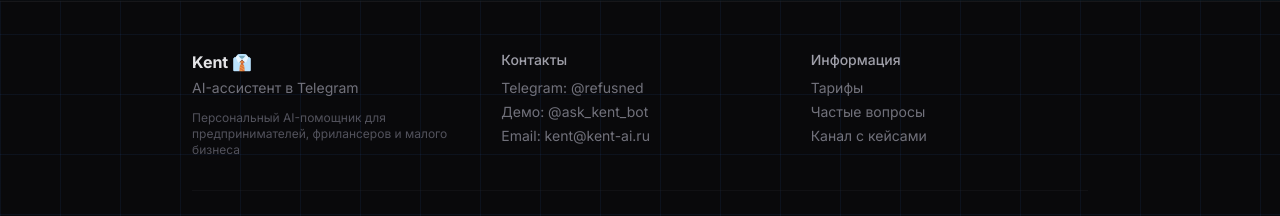
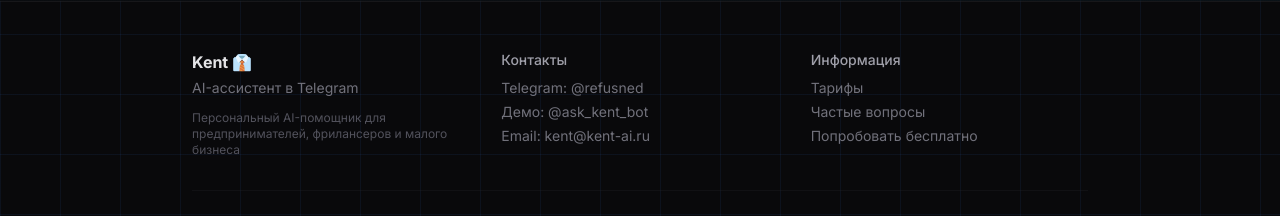
Before and after one commit to Refusned/kent-landing, a Next.js app: page / in a window 1280 px wide. Shown: the part 8426-8642 px from the top of the page. Built offline with nearby package versions, Linux system fonts and the light colour scheme; no server answers.

Commit message:
update: footer CTA link to bot instead of channel
Co-Authored-By: Claude Opus 4.6 (1M context) <noreply@anthropic.com>

```diff
--- a/components/Footer.tsx
+++ b/components/Footer.tsx
@@ -46,12 +46,12 @@ export default function Footer() {
                 Частые вопросы
               </a>
               <a
-                href="https://t.me/kent_assistant"
+                href="https://t.me/ask_kent_bot"
                 target="_blank"
                 rel="noopener noreferrer"
                 className="block hover:text-blue-400 transition-colors"
               >
-                Канал с кейсами
+                Попробовать бесплатно
               </a>
             </div>
           </div>
```
